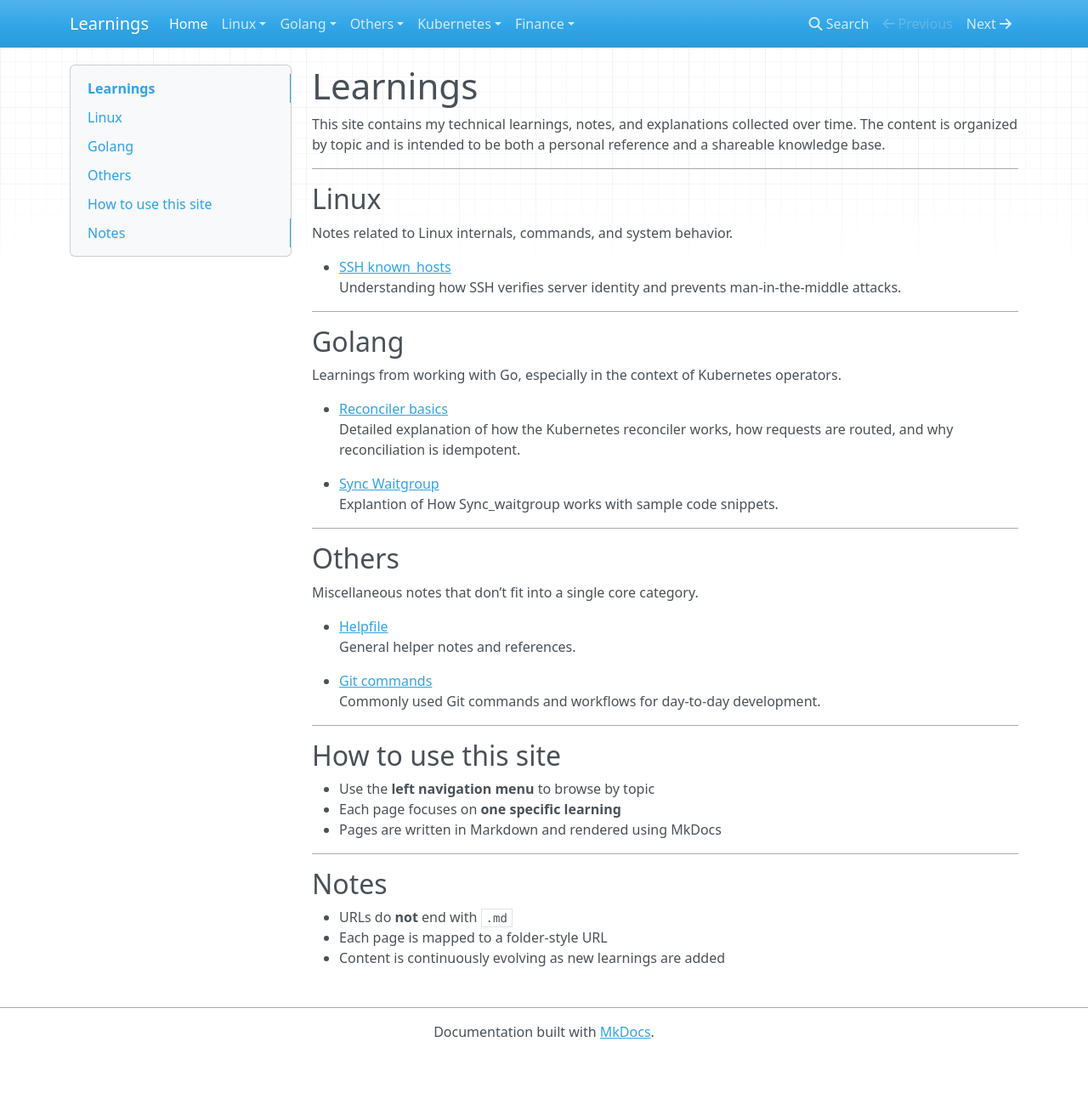
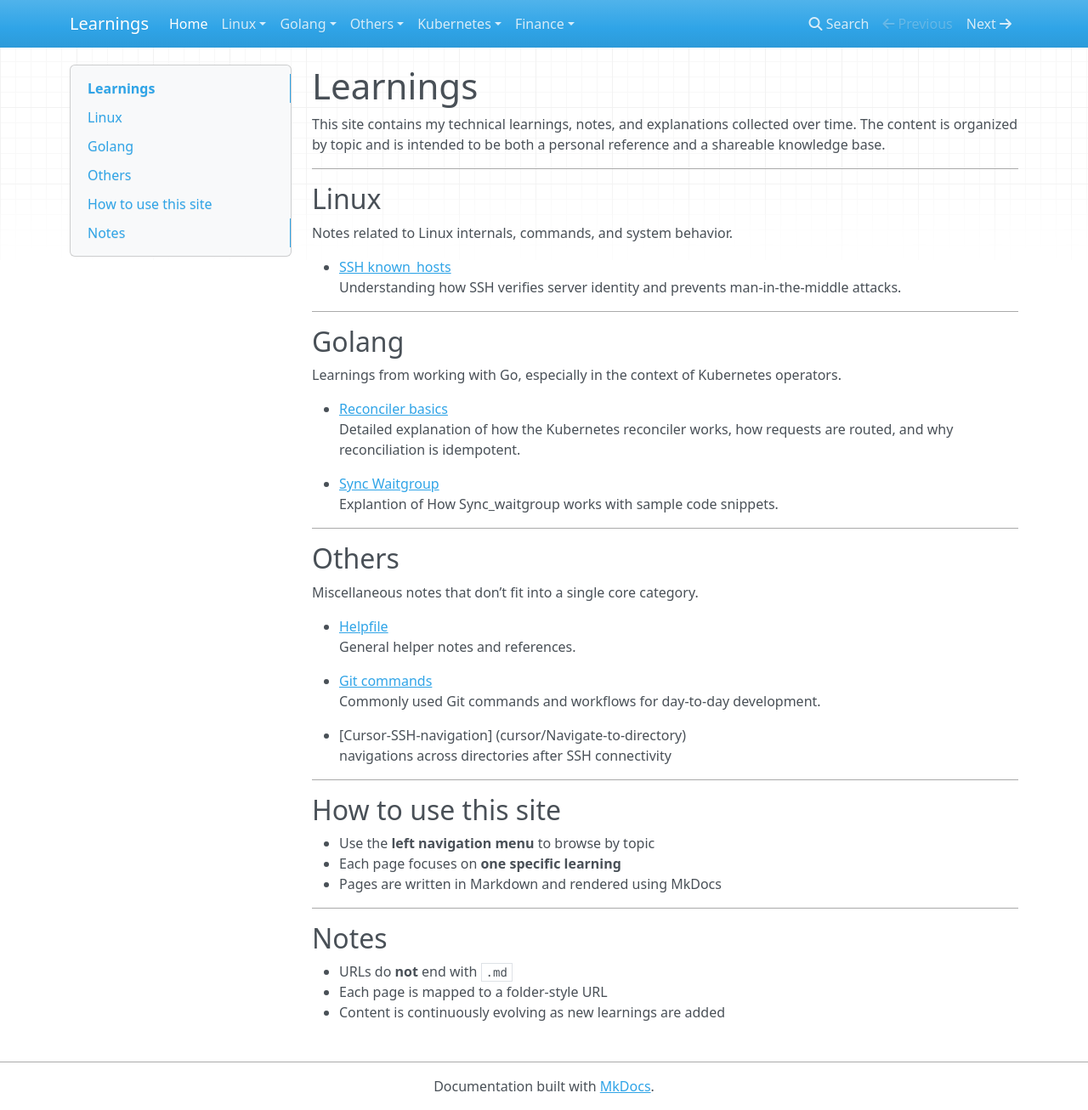
Before and after one commit to githubfordevops/Learnings, an MkDocs documentation site: the page built from docs/index.md, in a window 1280 px wide and 1306 px high. Shown: the whole window at 85% size. Built offline with MkDocs 1.6.1, drawn with Linux system fonts in a browser that asks for light colours; nearby versions of some CDN libraries.

Commit message:
Add Cursor-SSH-navigation link to index
Add link to Cursor-SSH-navigation for directory navigation.

```diff
--- a/docs/index.md
+++ b/docs/index.md
@@ -38,6 +38,9 @@ Miscellaneous notes that don’t fit into a single core category.
 - [Git commands](others/gitfilecommands/)
   <br/>Commonly used Git commands and workflows for day-to-day development.
 
+- [Cursor-SSH-navigation] (cursor/Navigate-to-directory)
+  <br/> navigations across directories after SSH connectivity
+
 ---
 
 ## How to use this site
```
